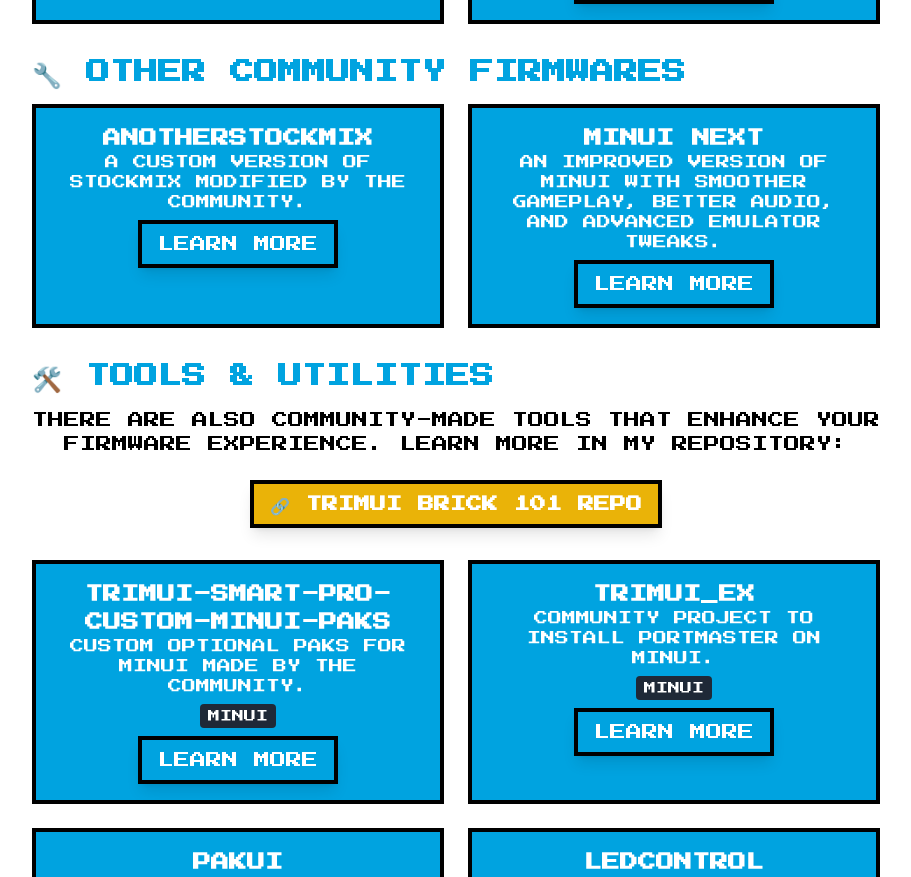
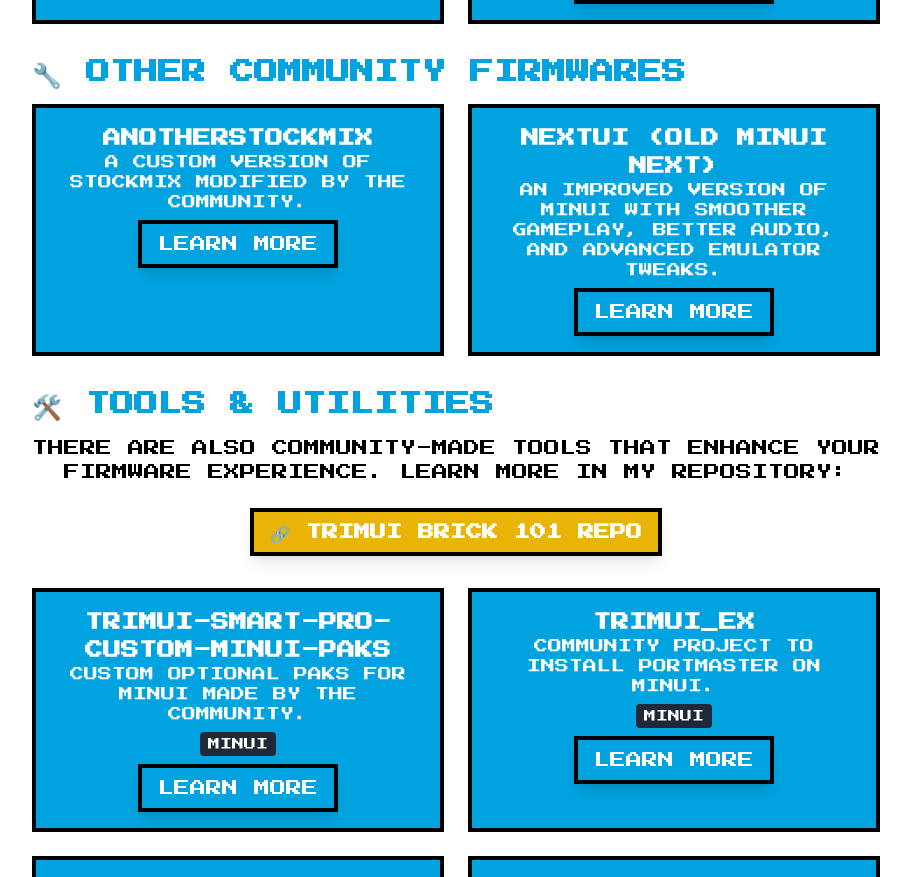
Before and after one commit to LinuxDroidMaster/TrimUI-Brick-101, a Next.js app in the folder trimui-brick-hub/: page /firmwares in a window 1280 px wide. Shown: the part 1460-2337 px from the top of the page, without its empty margins (184-1095 px from the left). Built offline with nearby package versions, Linux system fonts and the light colour scheme.

Commit message:
update nextui name

```diff
--- a/trimui-brick-hub/src/app/firmwares/page.js
+++ b/trimui-brick-hub/src/app/firmwares/page.js
@@ -77,7 +77,7 @@
           link="https://github.com/rulerofoz/AnotherStockMix"
         />
         <FirmwareCard
-          title="MinUI Next"
+          title="NextUI (old MinUI Next)"
           description="An improved version of MinUI with smoother gameplay, better audio, and advanced emulator tweaks."
           link="https://github.com/ro8inmorgan/MinUI"
         />
```
